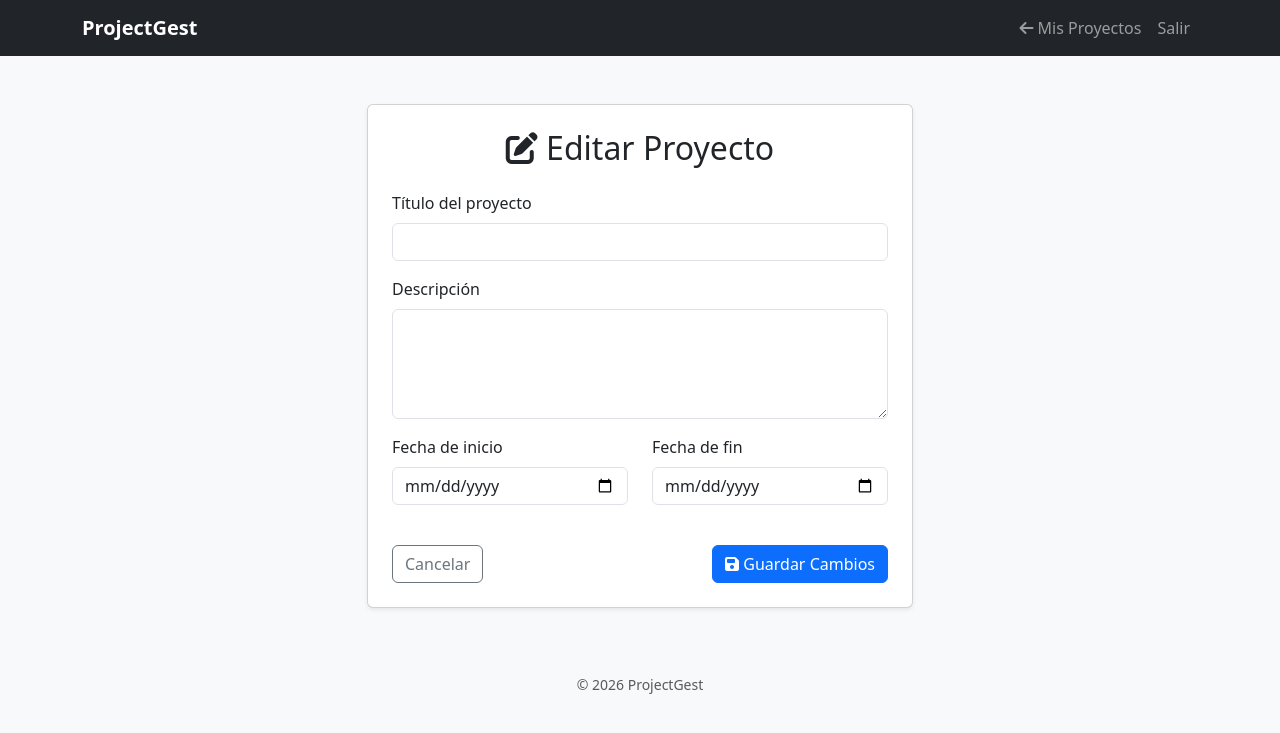
After one commit to tfermoso/projectgest, a PHP site: template src/Views/proyecto/editar.php in a window 1280 px wide. The commit adds this page. Shown: the top 733 px of the page. Run offline with PHP 8.4, Linux system fonts and the light colour scheme; the template is opened without the code that fills it, so the values that code supplies are empty; some libraries are stand-ins or nearby versions.

Commit message:
editar proyectos

```diff
--- /dev/null
+++ b/src/Views/proyecto/editar.php
@@ -0,0 +1,131 @@
+<!DOCTYPE html>
+<html lang="es">
+<head>
+    <meta charset="UTF-8">
+    <title>Editar Proyecto · ProjectGest</title>
+    <meta name="viewport" content="width=device-width, initial-scale=1">
+
+    <!-- Bootstrap 5 -->
+    <link href="https://cdn.jsdelivr.net/npm/bootstrap@5.3.2/dist/css/bootstrap.min.css" rel="stylesheet">
+
+    <!-- Font Awesome -->
+    <link href="https://cdnjs.cloudflare.com/ajax/libs/font-awesome/6.5.1/css/all.min.css" rel="stylesheet">
+</head>
+
+<body class="bg-light">
+
+<!-- NAVBAR -->
+<nav class="navbar navbar-expand-lg navbar-dark bg-dark">
+    <div class="container">
+        <a class="navbar-brand fw-bold" href="/">ProjectGest</a>
+
+        <div class="collapse navbar-collapse justify-content-end">
+            <ul class="navbar-nav">
+                <li class="nav-item">
+                    <a href="<?= BASE_URL ?>proyecto" class="nav-link">
+                        <i class="fas fa-arrow-left"></i> Mis Proyectos
+                    </a>
+                </li>
+                <li class="nav-item">
+                    <a href="<?= BASE_URL ?>auth/logout" class="nav-link">Salir</a>
+                </li>
+            </ul>
+        </div>
+    </div>
+</nav>
+
+<!-- FORM -->
+<div class="container py-5">
+    <div class="row justify-content-center">
+        <div class="col-md-8 col-lg-6">
+
+            <div class="card shadow-sm">
+                <div class="card-body p-4">
+
+                    <h2 class="mb-4 text-center">
+                        <i class="fas fa-edit"></i> Editar Proyecto
+                    </h2>
+
+                    <?php if (isset($error)): ?>
+                        <div class="alert alert-danger">
+                            <?= htmlspecialchars($error) ?>
+                        </div>
+                    <?php endif; ?>
+
+                    <form action="" method="POST">
+
+                        <div class="mb-3">
+                            <label for="titulo" class="form-label">Título del proyecto</label>
+                            <input
+                                type="text"
+                                id="titulo"
+                                name="titulo"
+                                class="form-control"
+                                value="<?= htmlspecialchars($proyecto->titulo) ?>"
+                                required
+                            >
+                        </div>
+
+                        <div class="mb-3">
+                            <label for="descripcion" class="form-label">Descripción</label>
+                            <textarea
+                                id="descripcion"
+                                name="descripcion"
+                                class="form-control"
+                                rows="4"
+                            ><?= htmlspecialchars($proyecto->descripcion) ?></textarea>
+                        </div>
+
+                        <div class="row">
+                            <div class="col-md-6 mb-3">
+                                <label for="fecha_inicio" class="form-label">Fecha de inicio</label>
+                                <input
+                                    type="date"
+                                    id="fecha_inicio"
+                                    name="fecha_inicio"
+                                    class="form-control"
+                                    value="<?= htmlspecialchars($proyecto->fecha_inicio) ?>"
+                                >
+                            </div>
+
+                            <div class="col-md-6 mb-3">
+                                <label for="fecha_fin" class="form-label">Fecha de fin</label>
+                                <input
+                                    type="date"
+                                    id="fecha_fin"
+                                    name="fecha_fin"
+                                    class="form-control"
+                                    value="<?= htmlspecialchars($proyecto->fecha_fin) ?>"
+                                >
+                            </div>
+                        </div>
+
+                        <div class="d-flex justify-content-between mt-4">
+                            <a href="<?= BASE_URL ?>proyecto" class="btn btn-outline-secondary">
+                                Cancelar
+                            </a>
+                            <button type="submit" class="btn btn-primary">
+                                <i class="fas fa-save"></i> Guardar Cambios
+                            </button>
+                        </div>
+
+                    </form>
+
+                </div>
+            </div>
+
+        </div>
+    </div>
+</div>
+
+<!-- FOOTER -->
+<footer class="py-3 bg-light text-center">
+    <div class="container">
+        <small class="text-muted">
+            © <?= date('Y') ?> ProjectGest
+        </small>
+    </div>
+</footer>
+
+</body>
+</html>
```
Also changed, not shown: src/Controllers/ProyectoController.php (+46 -4 lines), src/Views/proyecto/index.php (+17 -1 lines).
